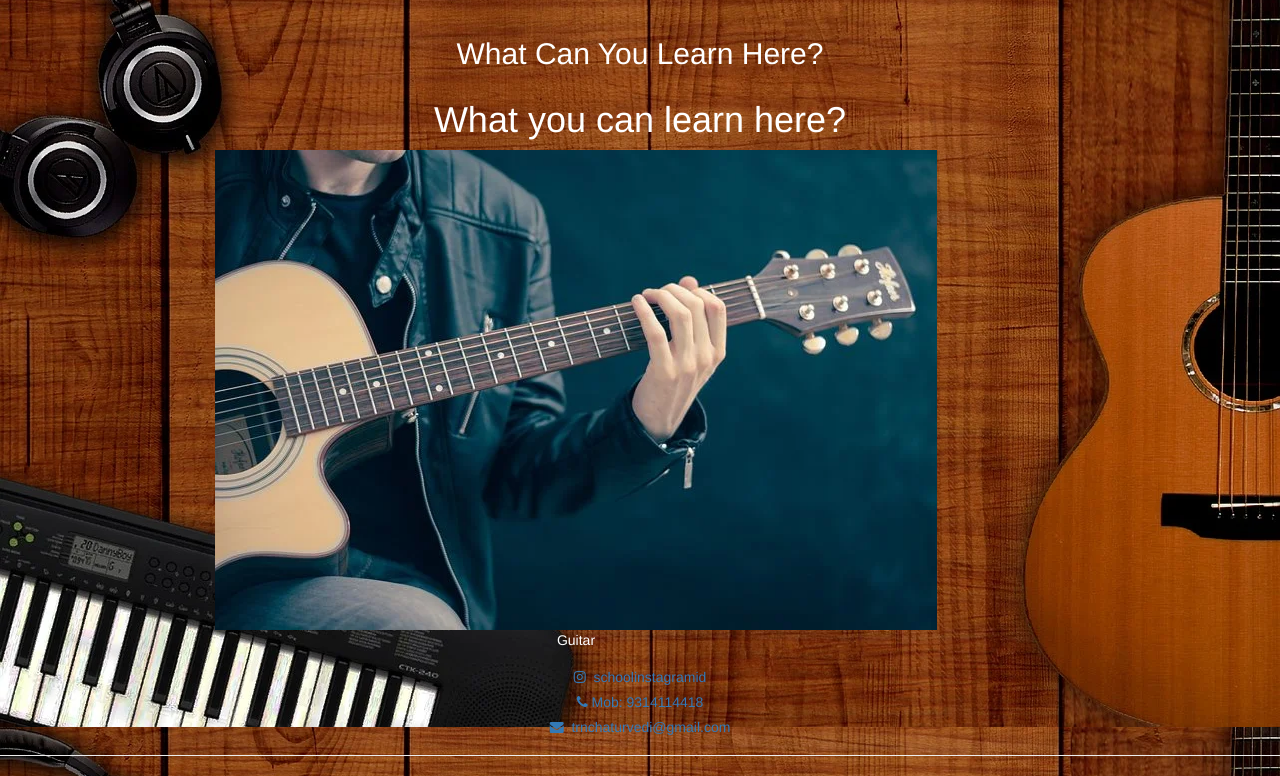
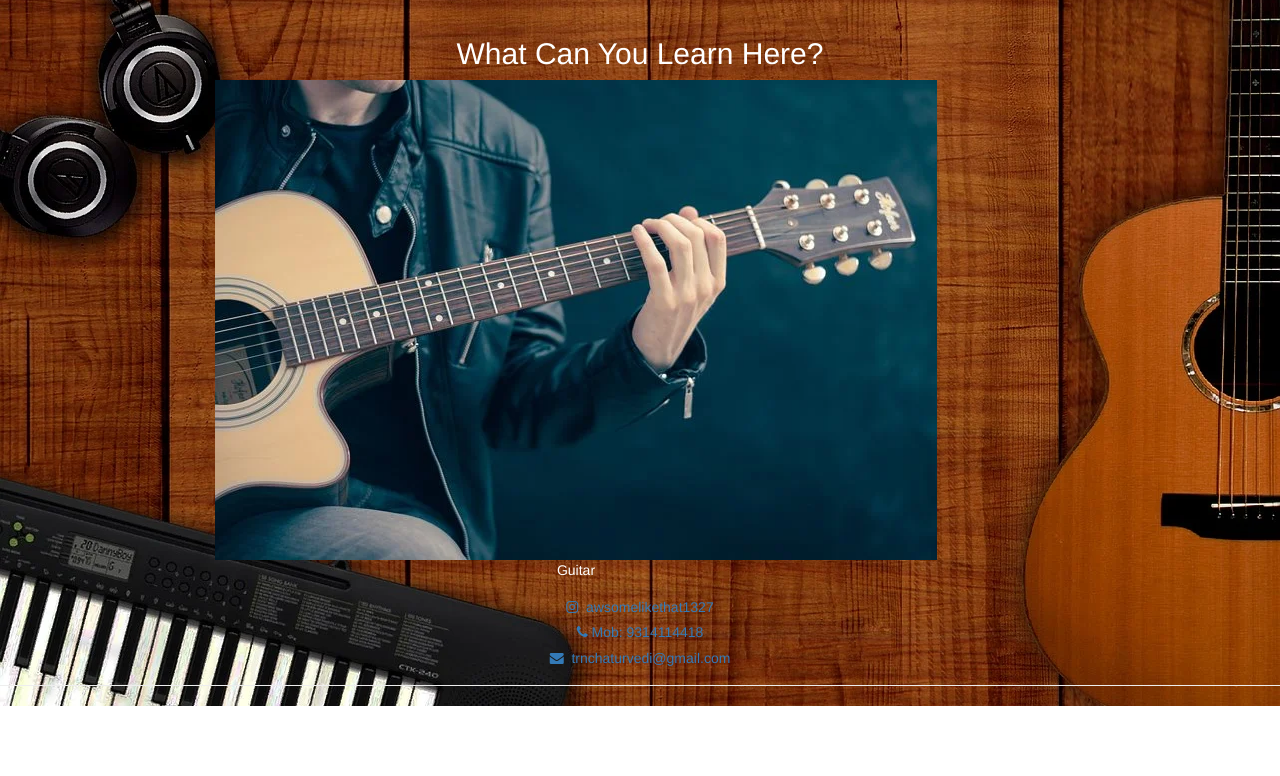
Before and after one commit to Y-teach-blip/Music-Website, a plain HTML site: page index.html in a window 1280 px wide. Shown: the part 1685-2461 px from the top of the page. After the commit the page ends 2391 px from the top, so only its background shows below. Drawn offline with nearby package versions, Linux system fonts and the light colour scheme.

Commit message:
Add files via upload

```diff
--- a/index.html
+++ b/index.html
@@ -91,7 +91,7 @@
 
     <div class="container">
         <section id="games">
-            <h1> What you can learn here? </h1>
+
             <div class="line"> </div>
             <div id="myCarousel" class="carousel slide" data-ride="carousel">
                 <div class="carousel-inner">
@@ -133,7 +133,7 @@
 
 
                 <a href="#">
-                    <h5><i class="fa fa-instagram"></i>&nbsp;&nbsp;schoolinstagramid</h5>
+                    <h5><i class="fa fa-instagram"></i>&nbsp;&nbsp;awsomelikethat1327</h5>
                 </a>
 
                 <a href="#">
```
